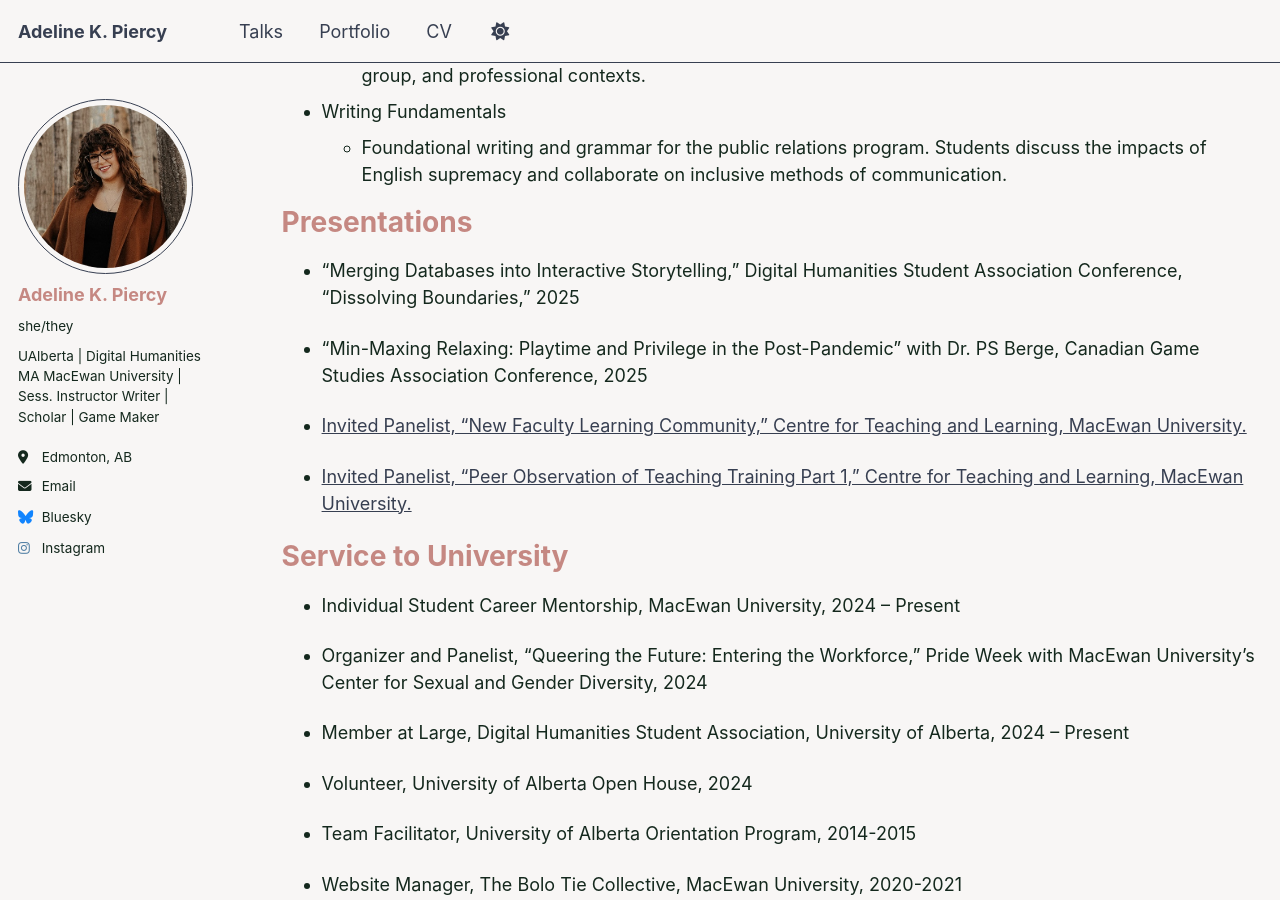
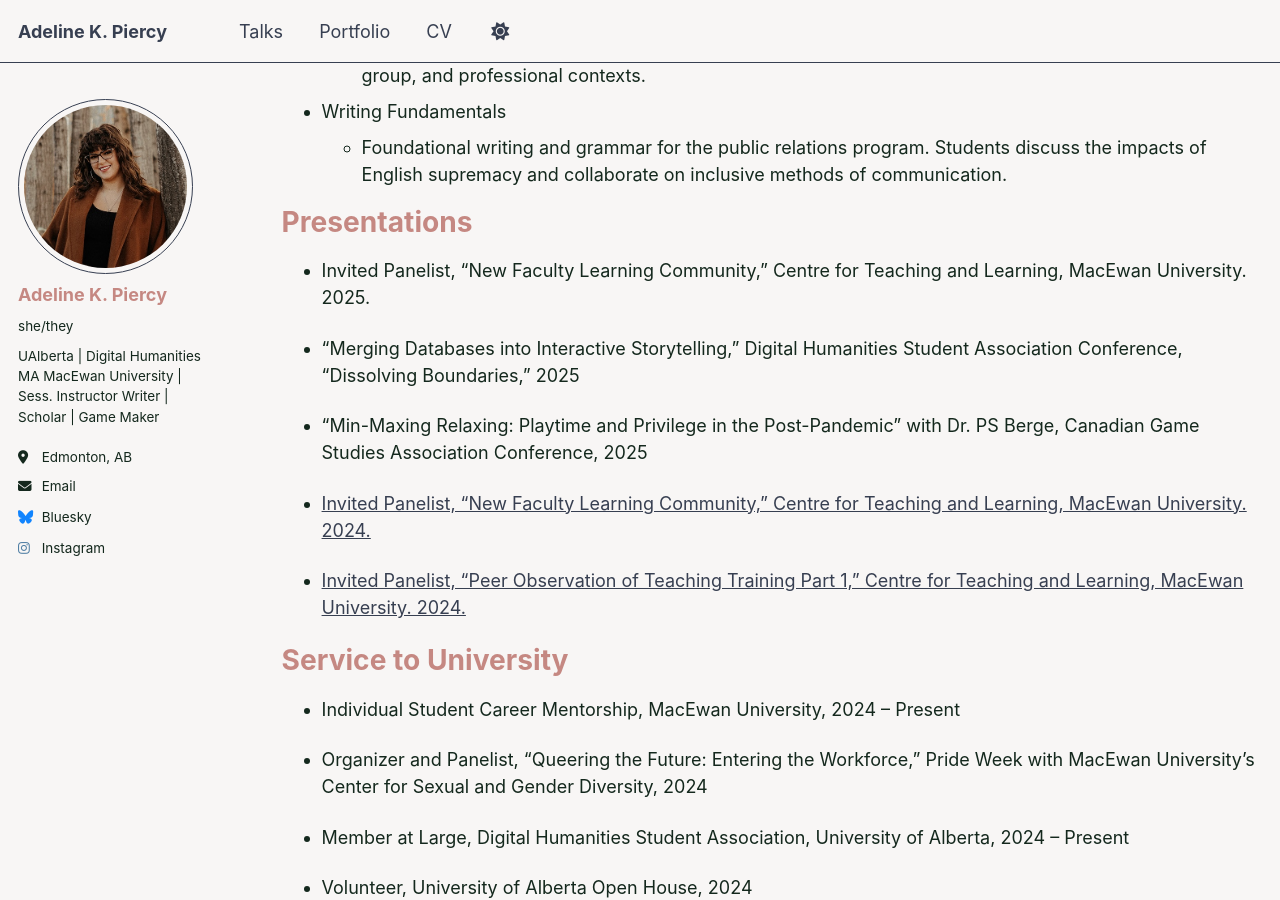
Before and after one commit to akpiercy/me, a Jekyll site: the page built from _pages/cv.md, in a window 1280 px wide and 900 px high, scrolled down 2914 px. Built offline with Jekyll 4.4.1, drawn with Linux system fonts in a browser that asks for light colours.

Commit message:
Update cv.md

```diff
--- a/_pages/cv.md
+++ b/_pages/cv.md
@@ -115,13 +115,15 @@ Courses Taught
 
 Presentations
 ======
+* Invited Panelist, “New Faculty Learning Community,” Centre for Teaching and Learning, MacEwan University. 2025.
+
 * “Merging Databases into Interactive Storytelling,” Digital Humanities Student Association Conference, “Dissolving Boundaries,” 2025
 
 * “Min-Maxing Relaxing: Playtime and Privilege in the Post-Pandemic” with Dr. PS Berge, Canadian Game Studies Association Conference, 2025
 
-* [Invited Panelist, “New Faculty Learning Community,” Centre for Teaching and Learning, MacEwan University.](/files/22024-10-25 Guest Speaker for NFLC - Adeline Piercy.pdf)
+* [Invited Panelist, “New Faculty Learning Community,” Centre for Teaching and Learning, MacEwan University. 2024.](/files/22024-10-25 Guest Speaker for NFLC - Adeline Piercy.pdf)
 
-* [Invited Panelist, “Peer Observation of Teaching Training Part 1,” Centre for Teaching and Learning, MacEwan University.](/files/2024-10-29 Guest Speaker for Peer Observation of Teaching Training - Adeline Piercy.pdf)
+* [Invited Panelist, “Peer Observation of Teaching Training Part 1,” Centre for Teaching and Learning, MacEwan University. 2024.](/files/2024-10-29 Guest Speaker for Peer Observation of Teaching Training - Adeline Piercy.pdf)
 
 
 Service to University
```
